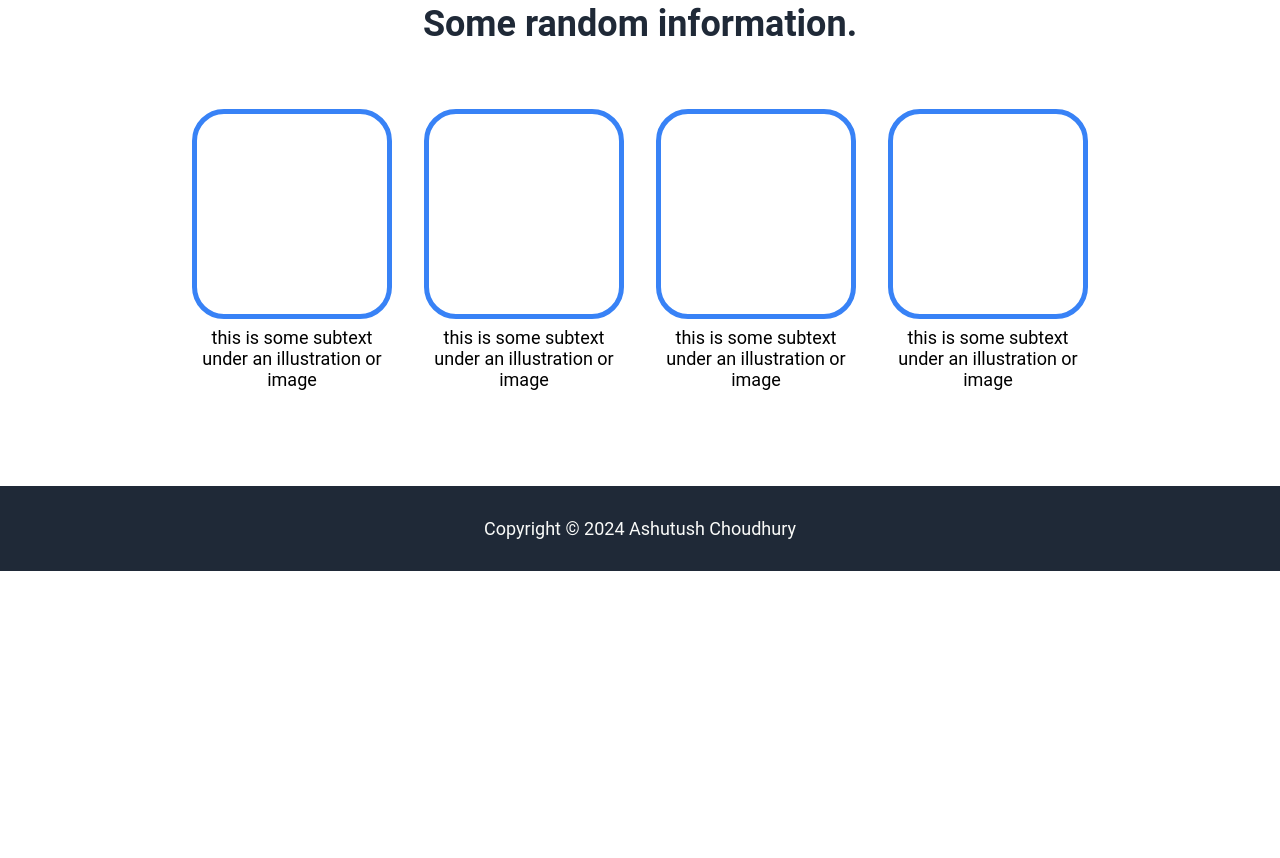
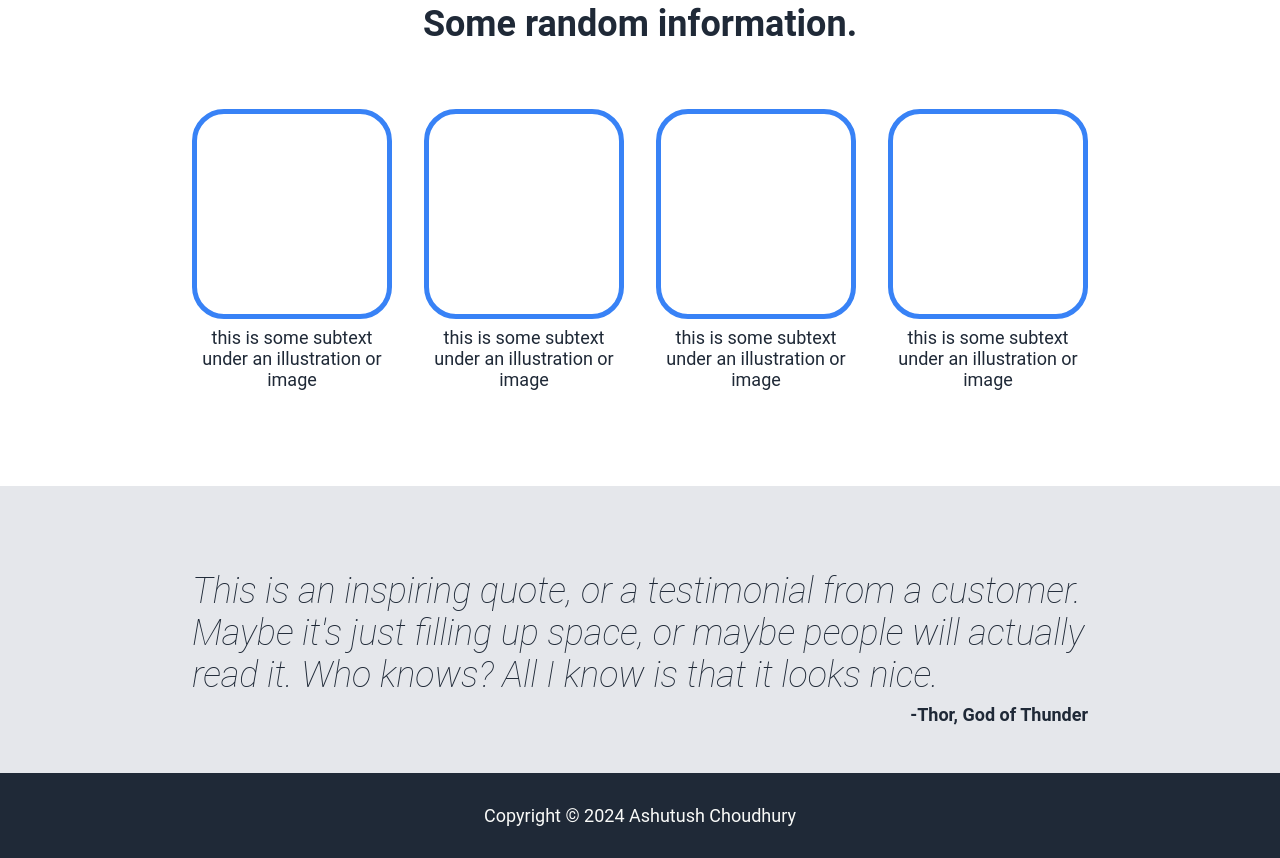
Before and after one commit to Kryoshi/odin-landing, a plain HTML site: page index.html in a window 1280 px wide. Shown: the part 579-1437 px from the top of the page. Before the commit the page ends 1150 px from the top, so only its background shows below. Drawn offline with Linux system fonts and the light colour scheme.

Commit message:
Add quote section

```diff
--- a/index.html
+++ b/index.html
@@ -79,6 +79,16 @@
                 </div>
             </div>
         </div>
+        <div class="quote">
+            <div class="container">
+                <p>
+                    This is an inspiring quote, or a testimonial from a customer. Maybe it's just filling up space, or maybe people will actually read it. Who knows? All I know is that it looks nice.
+                </p>
+                <div class="quote-footer">
+                    -Thor, God of Thunder
+                </div>
+            </div>
+        </div>
     </div>
     <div class="footer dark">
         Copyright &copy; 2024 Ashutush Choudhury
--- a/style.css
+++ b/style.css
@@ -1,6 +1,7 @@
 body {
     font-family: Roboto, sans-serif;
     font-size: 18px;
+    color: #1f2937;
     margin: 0;
     padding: 0;
     height: 100vh;
@@ -98,7 +99,6 @@ ul {
 }
 
 .infotext {
-    color: #1f2937;
     font-size: 36px;
     font-weight: bolder;
     text-align: center;
@@ -126,6 +126,23 @@ ul {
     text-align: center;
 }
 
+.quote {
+    padding: 48px 0;
+    background-color: #e5e7eb;
+}
+
+.quote p {
+    font-size: 36px;
+    font-style: italic;
+    font-weight: lighter;
+    margin-bottom: 8px;
+}
+
+.quote-footer {
+    font-weight: bold;
+    text-align: right;
+}
+
 .footer {
     display: flex;
     justify-content: center;
```
